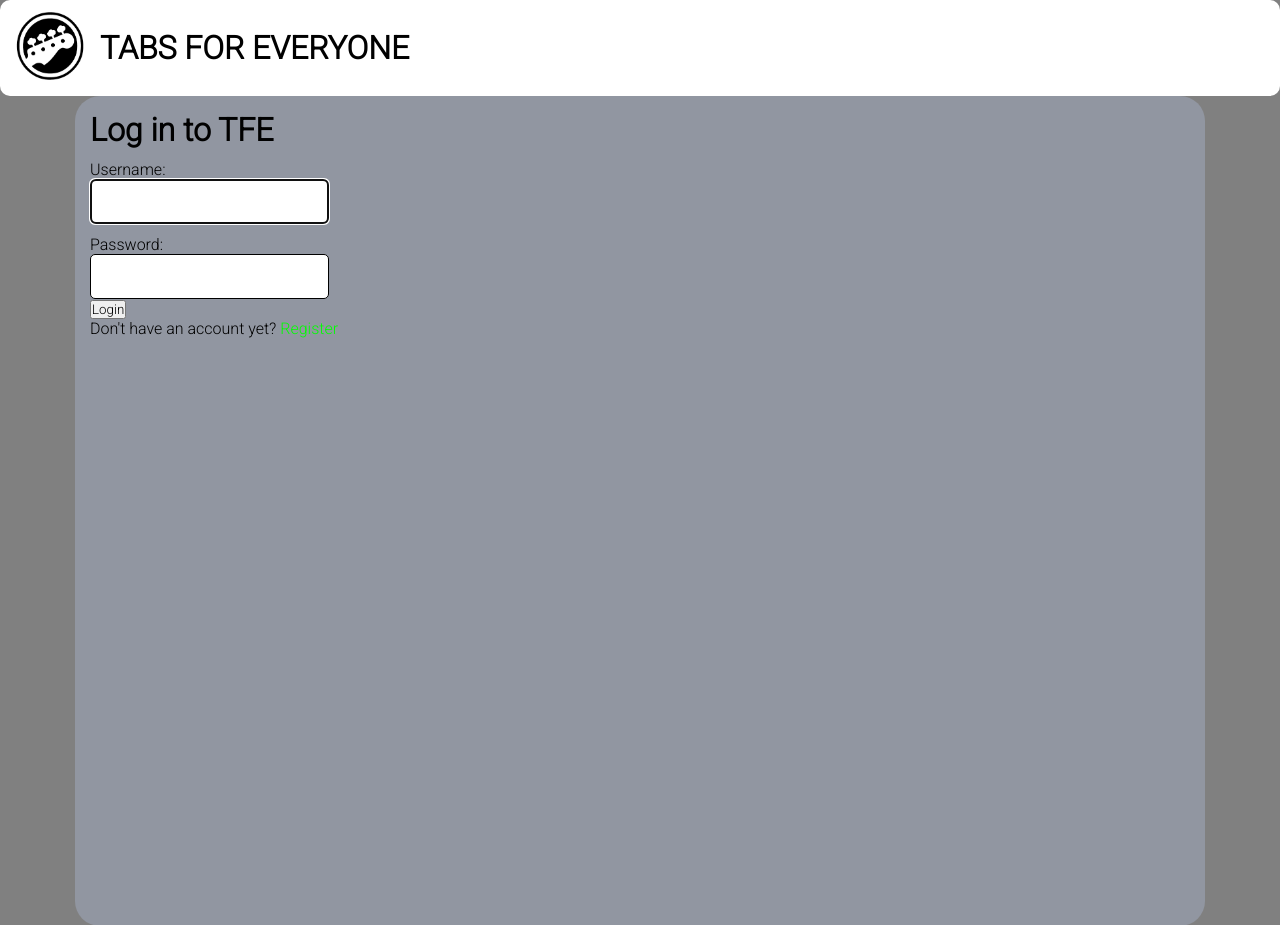
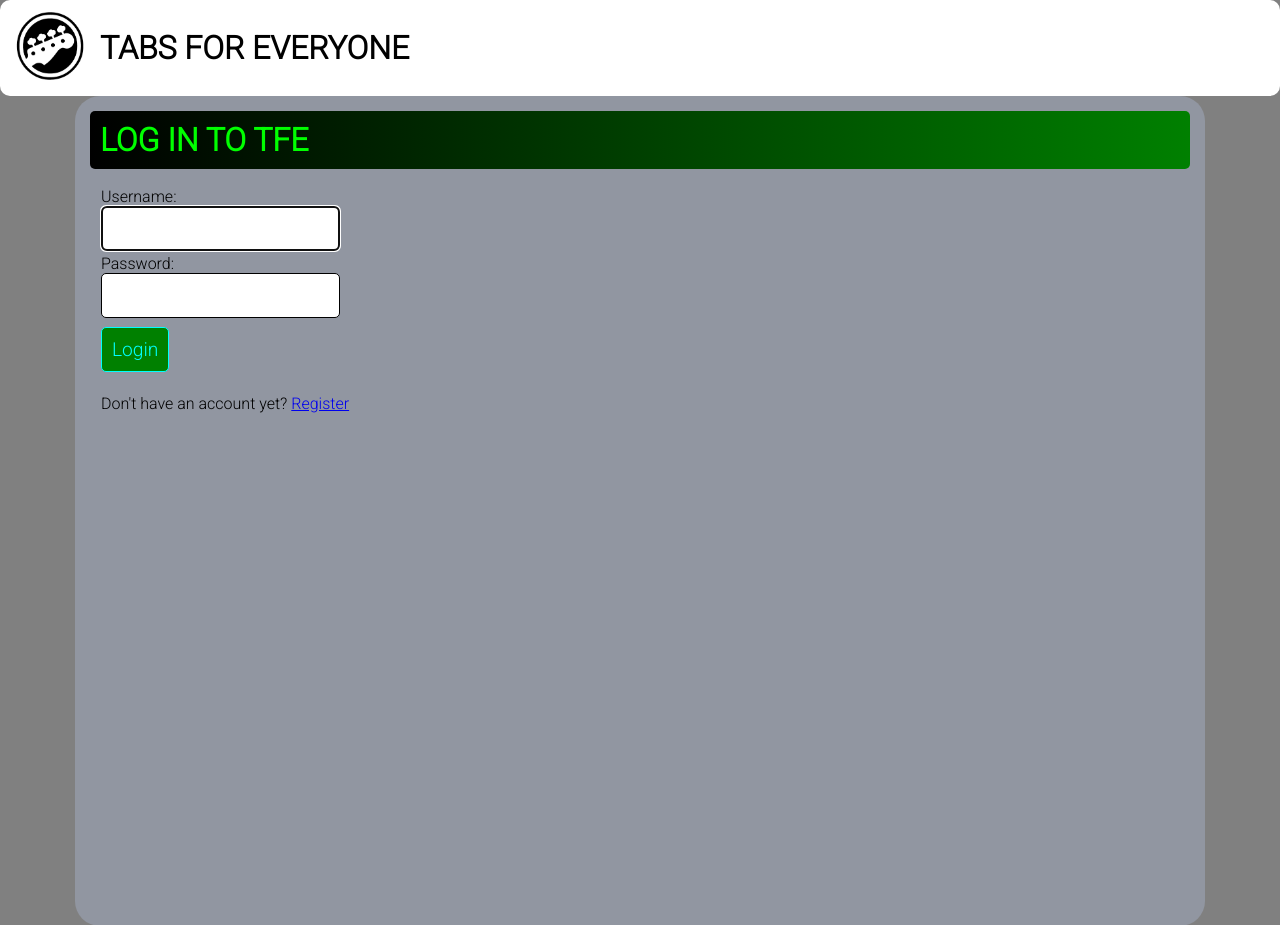
Before and after one commit to Overial/TabsForEveryone, a Django app: page /login/ in a window 1280 px wide. Shown: the top 925 px of the page. Run offline with Django 3.2, Linux system fonts and the light colour scheme.

Commit message:
Added login page design

```diff
--- a/mysite/tfe/static/tfe/style.css
+++ b/mysite/tfe/static/tfe/style.css
@@ -15,10 +15,6 @@ body {
 	overflow-x: hidden;
 }
 
-a {
-	color: lime;
-}
-
 input[type=text],
 input[type=password],
 textarea {
@@ -31,6 +27,10 @@ textarea {
 label {
 	padding-top: 1%;
 	display: block;
+}
+
+a {
+	text-decoration: underline;
 }
 
 .wrapper {
@@ -93,33 +93,11 @@ label {
 	display: flex;
 }
 
-.search-button {
+.custom-button {
 	background-color: green;
 	border: 1px solid;
 	border-radius: 5px;
 	color: aqua;
-	margin-left: 2%;
-	padding: 10px;
-	cursor: pointer;
-	font-size: 120%;
-}
-
-.create-button {
-	background-color: green;
-	border: 1px solid;
-	border-radius: 5px;
-	color: aqua;
-	padding: 10px;
-	cursor: pointer;
-	font-size: 120%;
-}
-
-.submit-button {
-	background-color: green;
-	border: 1px solid;
-	border-radius: 5px;
-	color: aqua;
-	margin-top: 3%;
 	padding: 10px;
 	cursor: pointer;
 	font-size: 120%;
--- a/mysite/tfe/templates/tfe/login.html
+++ b/mysite/tfe/templates/tfe/login.html
@@ -1,14 +1,18 @@
 {% extends 'tfe/main.html' %}
 {% block content %}
 
-<h1>Log in to TFE</h1>
+<div class="user-bar">
+	<h1>LOG IN TO TFE</h1>
+</div>
 
-<form method="POST">
-    {% csrf_token %}
-    {{ form.as_p }}
-    <input type="submit" value="Login">
-</form>
+<div class="tab-form">
+	<form method="POST">
+	    {% csrf_token %}
+	    {{ form.as_p }}
+	    <input style="margin-top: 4%;" class="custom-button" type="submit" value="Login">
+	</form>
+</div>
 
-<p>Don't have an account yet? <a href="{% url 'tfe:register' %}">Register</a></p>
+<p style="padding: 1%">Don't have an account yet? <a href="{% url 'tfe:register' %}">Register</a></p>
 
 {% endblock content %}
```
Also changed, not shown: mysite/db.sqlite3.
